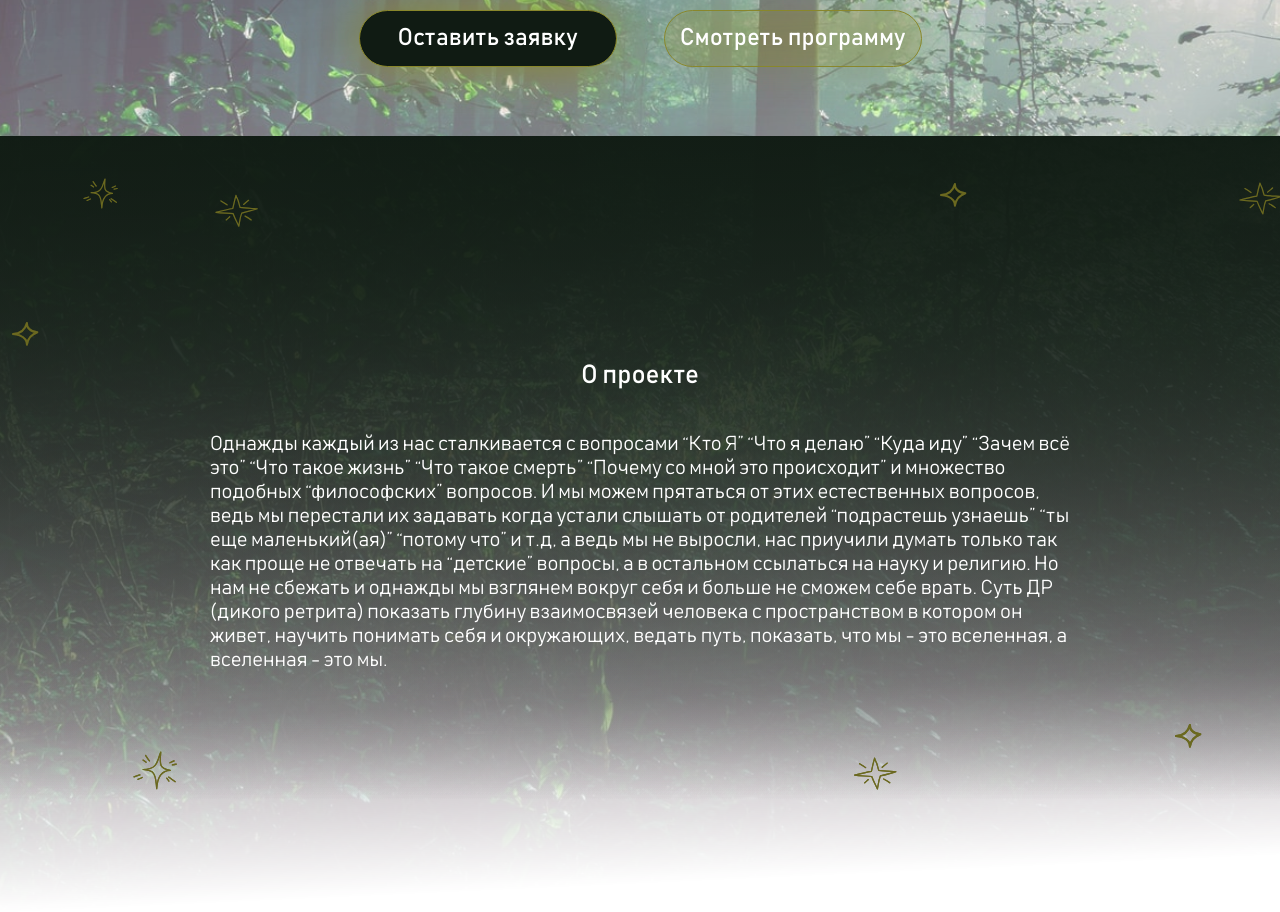
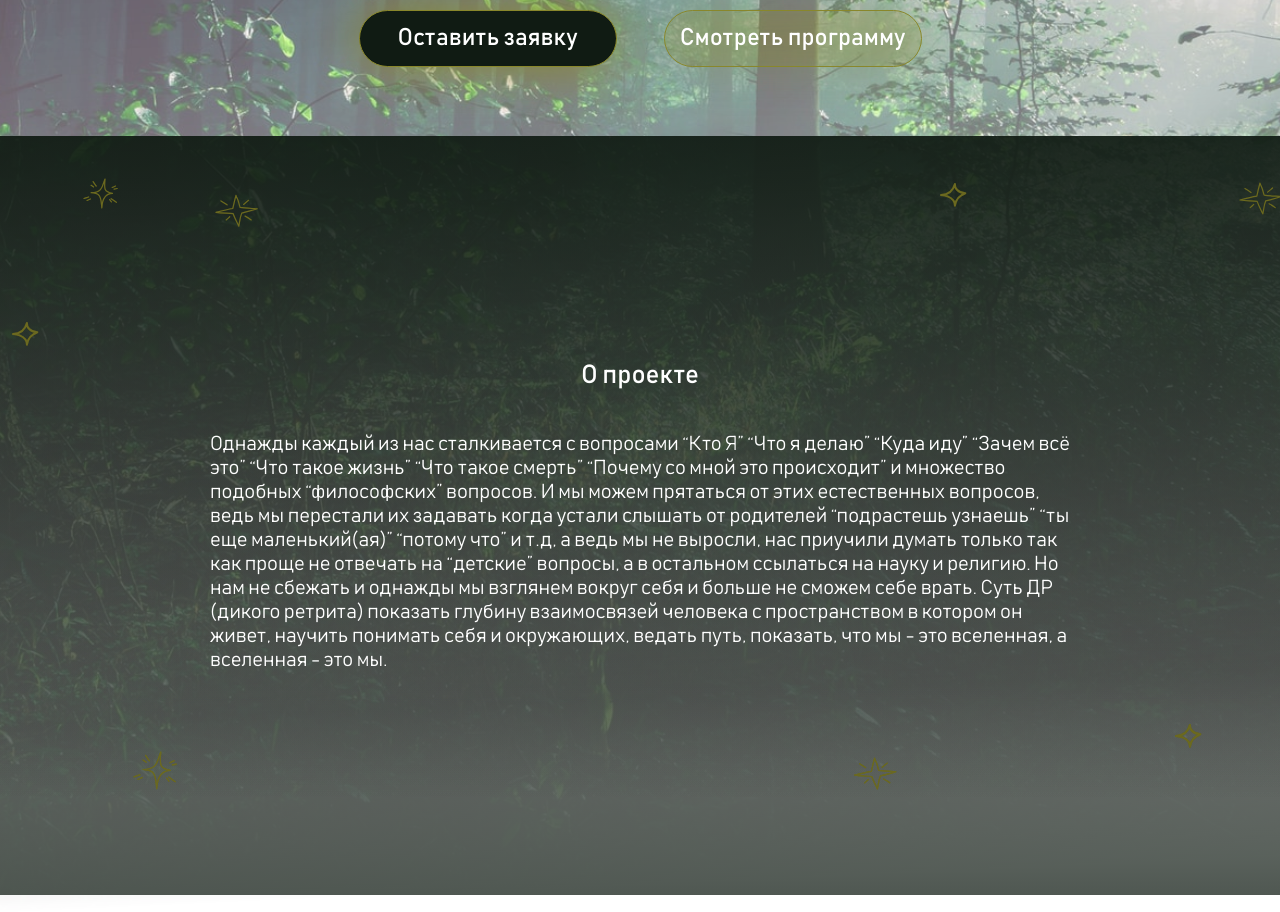
Before and after one commit to yelex/retreat, a React (Create React App) app: page / in a window 1280 px wide. Shown: the part 900-1812 px from the top of the page. Built offline with nearby package versions, Linux system fonts and the light colour scheme.

Commit message:
fix: rotate background

```diff
--- a/src/components/About/About.css
+++ b/src/components/About/About.css
@@ -4,7 +4,7 @@
     display: flex;
     justify-content: center;
     align-items: center;
-    background: linear-gradient(180deg, rgba(16, 27, 19, 0.8) -7.81%, rgba(16, 27, 19, 0) 87.67%);
+    background: linear-gradient(0deg, rgba(16, 27, 19, 0.8) -7.81%, rgba(16, 27, 19, 0) 87.67%);
 }
 
 .about__bg{
```
